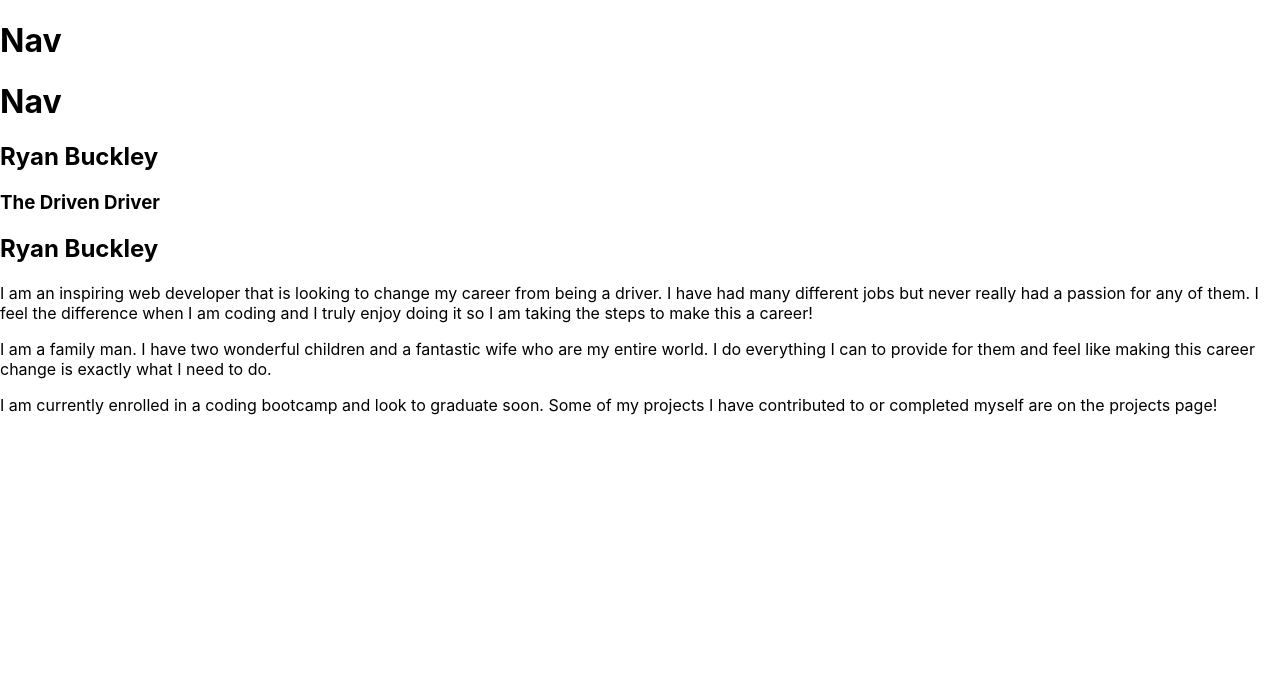
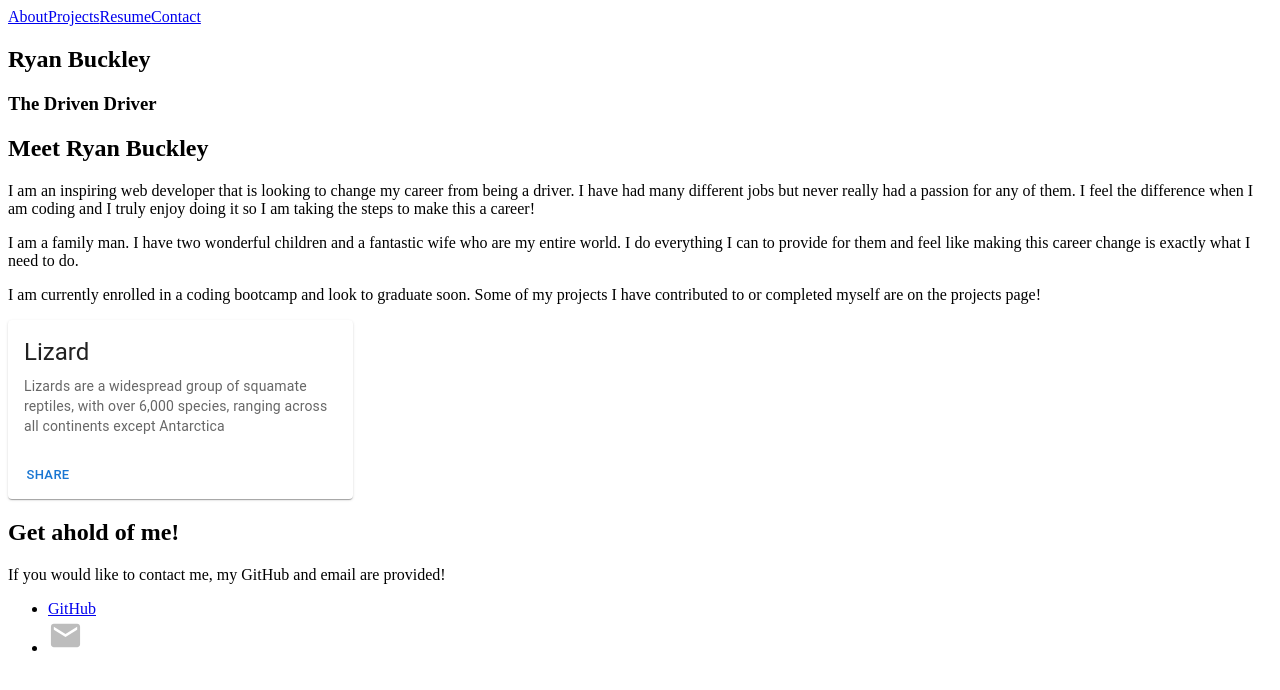
Before and after one commit to Ryan-Buckley1/React-Portfolio, a React (Create React App) app: page / in a window 1280 px wide. Shown: the top 690 px of the page. Built offline with nearby package versions, Linux system fonts and the light colour scheme.

Commit message:
added some info and worked on getting cards to work

```diff
--- a/package.json
+++ b/package.json
@@ -3,6 +3,10 @@
   "version": "0.1.0",
   "private": true,
   "dependencies": {
+    "@emotion/react": "^11.10.4",
+    "@emotion/styled": "^11.10.4",
+    "@mui/icons-material": "^5.10.6",
+    "@mui/material": "^5.10.6",
     "@testing-library/jest-dom": "^5.16.5",
     "@testing-library/react": "^13.4.0",
     "@testing-library/user-event": "^13.5.0",
--- a/src/App.css
+++ /dev/null
@@ -1,38 +0,0 @@
-.App {
-  text-align: center;
-}
-
-.App-logo {
-  height: 40vmin;
-  pointer-events: none;
-}
-
-@media (prefers-reduced-motion: no-preference) {
-  .App-logo {
-    animation: App-logo-spin infinite 20s linear;
-  }
-}
-
-.App-header {
-  background-color: #282c34;
-  min-height: 100vh;
-  display: flex;
-  flex-direction: column;
-  align-items: center;
-  justify-content: center;
-  font-size: calc(10px + 2vmin);
-  color: white;
-}
-
-.App-link {
-  color: #61dafb;
-}
-
-@keyframes App-logo-spin {
-  from {
-    transform: rotate(0deg);
-  }
-  to {
-    transform: rotate(360deg);
-  }
-}
--- a/src/App.js
+++ b/src/App.js
@@ -3,6 +3,8 @@ import About from "./components/About";
 // import "./App.css";
 import Title from "./components/Title";
 import Nav from "./components/Nav";
+import Contact from "./components/Contact";
+import Project from "./components/Project";
 
 function App() {
   return (
@@ -16,6 +18,12 @@ function App() {
       <div>
         <About />
       </div>
+      <div>
+        <Project />
+      </div>
+      <div>
+        <Contact />
+      </div>
     </div>
   );
 }
--- a/src/components/About/index.js
+++ b/src/components/About/index.js
@@ -3,8 +3,8 @@ import React from "react";
 function About() {
   return (
     <>
-      <section>
-        <h1 className="about-title"> Ryan Buckley</h1>
+      <section id="about">
+        <h1 className="about-title"> Meet Ryan Buckley</h1>
         {/* <img className="profile-picture">Filler</img> */}
         <p className="about-body">
           I am an inspiring web developer that is looking to change my career
--- a/src/components/Contact/index.js
+++ b/src/components/Contact/index.js
@@ -1,18 +1,27 @@
 import React from "react";
-
+import Mail from "@mui/icons-material/Mail";
+import Tooltip from "@mui/material/Tooltip";
 function Contact() {
   return (
     <>
-      <h1>Contact Me</h1>
-      <p>If you would like to contact me, my GitHub and email are provided!</p>
+      <section id="contact">
+        <h1>Get ahold of me!</h1>
+        <p>
+          If you would like to contact me, my GitHub and email are provided!
+        </p>
         <ul>
           <li>
             <a href="https://github.com/Ryan-Buckley1">GitHub</a>
           </li>
           <li>
-          <a href="mailto:Ryan42buck@gmail.com">Email</a>
+            <Tooltip title="email">
+              <a href="mailto:Ryan42buck@gmail.com">
+                <Mail color="disabled" fontSize="large" />
+              </a>
+            </Tooltip>
           </li>
         </ul>
+      </section>
     </>
   );
 }
--- a/src/components/Nav/index.js
+++ b/src/components/Nav/index.js
@@ -8,7 +8,15 @@ import Project from "../Project";
 function Nav() {
   return (
     <>
-      <h1>Nav</h1>
+      <div className="navBar">
+        <a href="#about">About</a>
+
+        <a href="#project">Projects</a>
+
+        <a href="#resume">Resume</a>
+
+        <a href="#contact">Contact</a>
+      </div>
     </>
   );
 }
--- a/src/components/Project/index.js
+++ b/src/components/Project/index.js
@@ -1,17 +1,63 @@
 import React from "react";
 
-function Project() {
+import Card from "@mui/material/Card";
+import CardContent from "@mui/material/CardContent";
+import CardMedia from "@mui/material/CardMedia";
+import Typography from "@mui/material/Typography";
+import { Button, CardActionArea, CardActions } from "@mui/material";
+
+// function Project() {
+const projects = [
+  {
+    name: "Board Game Tracker",
+    githubLink: "https://github.com/Ryan-Buckley1/Board-Game-Tracker",
+    deployedLink: "https://board-g4me-tracker.herokuapp.com/",
+    techs: [
+      "mysql",
+      "express",
+      "node",
+      "bootstrap",
+      "sequelize",
+      "cloudinary",
+      "handlebars.js",
+      "multer",
+    ],
+  },
+  {
+    name: "Dnd Character Creation",
+    githubLink: "https://github.com/Rdoolz51/DDCharacterCreation",
+    deployedLink: "https://rdoolz51.github.io/DDCharacterCreation/",
+    techs: ["HTML", "CSS", "JavaScript", "Materialize", "jQuery"],
+  },
+];
+
+export default function Project() {
   return (
-    <>
-      <h1>Project</h1>
-      <ul>
-        <li>Project1</li>
-        <li>Project2</li>
-        <li>Project3</li>
-        <li>Project4</li>
-      </ul>
-    </>
+    <Card sx={{ maxWidth: 345 }}>
+      <CardActionArea>
+        {/* <CardMedia
+            component="img"
+            height="140"
+            image="/static/images/cards/contemplative-reptile.jpg"
+            alt="green iguana"
+          /> */}
+        <CardContent>
+          <Typography gutterBottom variant="h5" component="div">
+            Lizard
+          </Typography>
+          <Typography variant="body2" color="text.secondary">
+            Lizards are a widespread group of squamate reptiles, with over 6,000
+            species, ranging across all continents except Antarctica
+          </Typography>
+        </CardContent>
+      </CardActionArea>
+      <CardActions>
+        <Button size="small" color="primary">
+          Share
+        </Button>
+      </CardActions>
+    </Card>
   );
 }
 
-export default Project;
+// export default Project;
--- a/src/components/Resume/index.js
+++ b/src/components/Resume/index.js
@@ -3,7 +3,9 @@ import React from "react";
 function Resume() {
   return (
     <>
-      <h1>Resume</h1>;
+      <section id="resume">
+        <h1>Resume</h1>;
+      </section>
     </>
   );
 }
--- a/src/components/Title/index.js
+++ b/src/components/Title/index.js
@@ -1,10 +1,13 @@
 import React from "react";
 import Nav from "../Nav";
+import About from "../About";
+import Project from "../Project";
+import Resume from "../Resume";
+import Contact from "../Contact";
 
 function Title() {
   return (
     <>
-      <Nav />
       <section>
         <h1 className="my-name"> Ryan Buckley</h1>
         <h3 className="subtitile">The Driven Driver</h3>
--- a/src/index.css
+++ /dev/null
@@ -1,13 +0,0 @@
-body {
-  margin: 0;
-  font-family: -apple-system, BlinkMacSystemFont, 'Segoe UI', 'Roboto', 'Oxygen',
-    'Ubuntu', 'Cantarell', 'Fira Sans', 'Droid Sans', 'Helvetica Neue',
-    sans-serif;
-  -webkit-font-smoothing: antialiased;
-  -moz-osx-font-smoothing: grayscale;
-}
-
-code {
-  font-family: source-code-pro, Menlo, Monaco, Consolas, 'Courier New',
-    monospace;
-}
```
Also changed, not shown: src/index.js (+6 -6 lines), src/logo.svg (deleted), 1 other file (tests, documents, lock files or other folders). Lines whose indentation alone changed are shown as unchanged.
